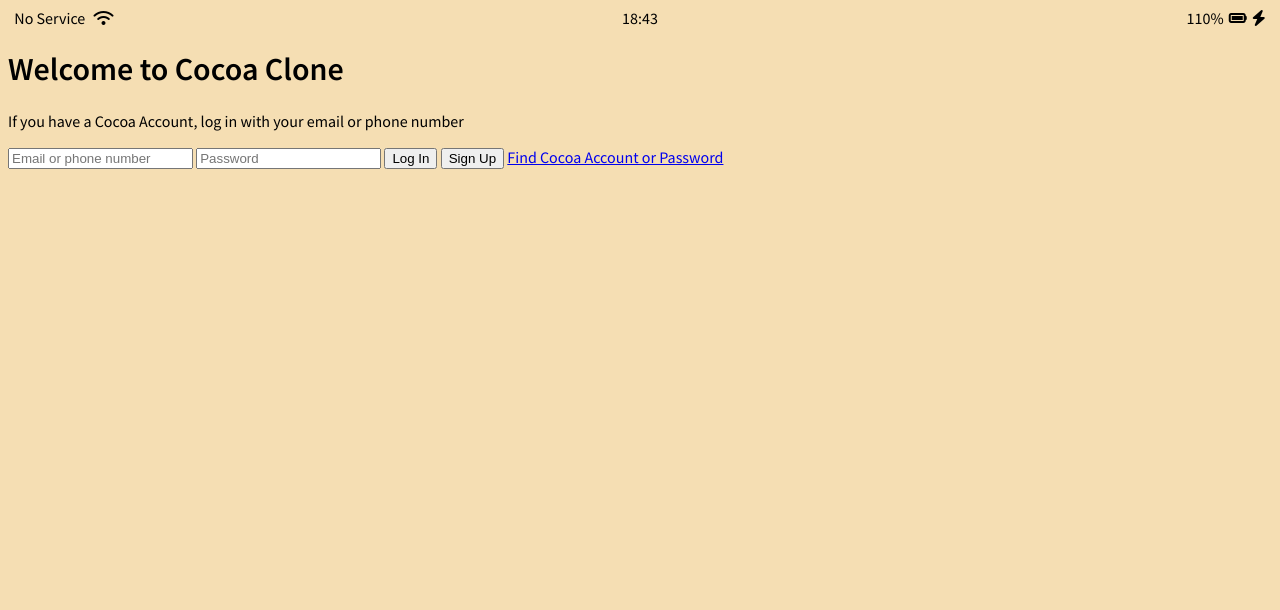
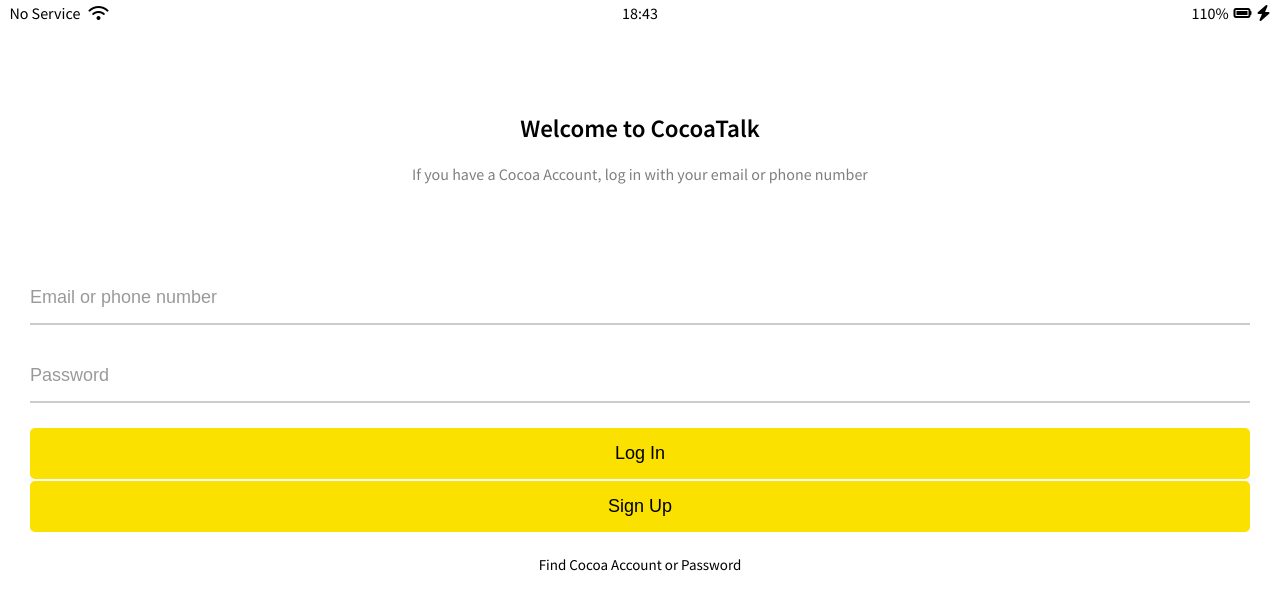
Before and after one commit to sn0wd3er/kakao-clone-2020, a plain HTML site: page index.html in a window 1280 px wide. Drawn offline with Linux system fonts and the light colour scheme.

Commit message:
Complete Login page css

```diff
--- /dev/null
+++ b/css/components/status-bar.css
@@ -0,0 +1,28 @@
+.status-bar {
+  display: flex;
+  justify-content: center;
+  padding: 5px 3px;
+}
+
+.status-bar__column {
+  width: 33%;
+}
+
+.status-bar__column:first-child span {
+  margin-right: 5px;
+}
+
+.status-bar__column:nth-child(2) {
+  display: flex;
+  justify-content: center;
+}
+
+.status-bar__column:last-child {
+  display: flex;
+  justify-content: flex-end;
+  align-items: center;
+}
+
+.status-bar__column .fa-battery-full {
+  margin: 0px 5px;
+}
--- /dev/null
+++ b/css/reset.css
@@ -0,0 +1,133 @@
+/* http://meyerweb.com/eric/tools/css/reset/
+   v2.0 | 20110126
+   License: none (public domain)
+*/
+
+html,
+body,
+div,
+span,
+applet,
+object,
+iframe,
+h1,
+h2,
+h3,
+h4,
+h5,
+h6,
+p,
+blockquote,
+pre,
+a,
+abbr,
+acronym,
+address,
+big,
+cite,
+code,
+del,
+dfn,
+em,
+img,
+ins,
+kbd,
+q,
+s,
+samp,
+small,
+strike,
+strong,
+sub,
+sup,
+tt,
+var,
+b,
+u,
+i,
+center,
+dl,
+dt,
+dd,
+ol,
+ul,
+li,
+fieldset,
+form,
+label,
+legend,
+table,
+caption,
+tbody,
+tfoot,
+thead,
+tr,
+th,
+td,
+article,
+aside,
+canvas,
+details,
+embed,
+figure,
+figcaption,
+footer,
+header,
+hgroup,
+menu,
+nav,
+output,
+ruby,
+section,
+summary,
+time,
+mark,
+audio,
+video {
+  margin: 0;
+  padding: 0;
+  border: 0;
+  font-size: 100%;
+  font: inherit;
+  vertical-align: baseline;
+}
+/* HTML5 display-role reset for older browsers */
+article,
+aside,
+details,
+figcaption,
+figure,
+footer,
+header,
+hgroup,
+menu,
+nav,
+section {
+  display: block;
+}
+body {
+  line-height: 1;
+}
+ol,
+ul {
+  list-style: none;
+}
+blockquote,
+q {
+  quotes: none;
+}
+blockquote:before,
+blockquote:after,
+q:before,
+q:after {
+  content: "";
+  content: none;
+}
+table {
+  border-collapse: collapse;
+  border-spacing: 0;
+}
+
+input:focus {
+  outline: none;
+}
--- /dev/null
+++ b/css/screens/login.css
@@ -0,0 +1,61 @@
+.welcome-header {
+  margin: 90px 0;
+  display: flex;
+  text-align: center;
+  flex-direction: column;
+  align-items: center;
+}
+
+.welcome-header__title {
+  margin-bottom: 25px;
+  font-size: 25px;
+  font-weight: 600;
+}
+
+.welcome-header__text {
+  width: 60%;
+  opacity: 0.5;
+}
+
+#login-form {
+  display: flex;
+  flex-direction: column;
+  margin: 0px 30px;
+}
+
+#login-form input {
+  padding: 15px 0px;
+  border: none;
+  font-size: 18px;
+  margin-bottom: 25px;
+}
+
+#login-form input:not([type="submit"]) {
+  border-bottom: 2px solid rgba(0, 0, 0, 0.2);
+  transition: border-color 0.3s ease-in-out;
+}
+
+#login-form input::placeholder {
+  color: rgba(0, 0, 0, 0.4);
+}
+
+#login-form input:focus {
+  border-color: var(--yellow);
+}
+
+#login-form input[type="submit"] {
+  background-color: var(--yellow);
+  cursor: pointer;
+  border-radius: 5px;
+}
+
+#login-form input:nth-child(3) {
+  margin-bottom: 2px;
+}
+
+#login-form a {
+  text-align: center;
+  text-decoration: none;
+  font-size: 15px;
+  color: inherit;
+}
--- a/css/style.css
+++ b/css/style.css
@@ -1,34 +1,11 @@
 @import url("https://fonts.googleapis.com/css2?family=Source+Sans+Pro:wght@400;600&display=swap");
+@import "reset.css";
+@import "variables.css";
+/* Components */
+@import "components/status-bar.css";
 
+/* Screens */
+@import "screens/login.css";
 body {
-  background-color: wheat;
   font-family: "Source Sans Pro", sans-serif;
 }
-
-.status-bar {
-  display: flex;
-  justify-content: center;
-}
-
-.status-bar__column {
-  width: 33%;
-}
-
-.status-bar__column:first-child span {
-  margin-right: 5px;
-}
-
-.status-bar__column:nth-child(2) {
-  display: flex;
-  justify-content: center;
-}
-
-.status-bar__column:last-child {
-  display: flex;
-  justify-content: flex-end;
-  align-items: center;
-}
-
-.status-bar__column .fa-battery-full {
-  margin: 0px 5px;
-}
--- /dev/null
+++ b/css/variables.css
@@ -0,0 +1,3 @@
+:root {
+  --yellow: #fae100;
+}
--- a/index.html
+++ b/index.html
@@ -22,15 +22,20 @@
       </div>
     </div>
     <header class="welcome-header">
-      <h1 class="welcome-header__title">Welcome to Cocoa Clone</h1>
+      <h1 class="welcome-header__title">Welcome to CocoaTalk</h1>
       <p class="welcome-header__text">
         If you have a Cocoa Account, log in with your email or phone number
       </p>
     </header>
 
-    <form id="login-form" action="">
-      <input type="text" placeholder="Email or phone number" />
-      <input type="password" placeholder="Password" />
+    <form id="login-form" action="friends.html" method="GET">
+      <input
+        name="username"
+        type="text"
+        placeholder="Email or phone number"
+        required
+      />
+      <input type="password" placeholder="Password" required />
       <input type="submit" value="Log In" />
       <input type="submit" value="Sign Up" />
       <a href="#">Find Cocoa Account or Password</a>
```
Also changed, not shown: friends.html (added, +1 -0 lines).
